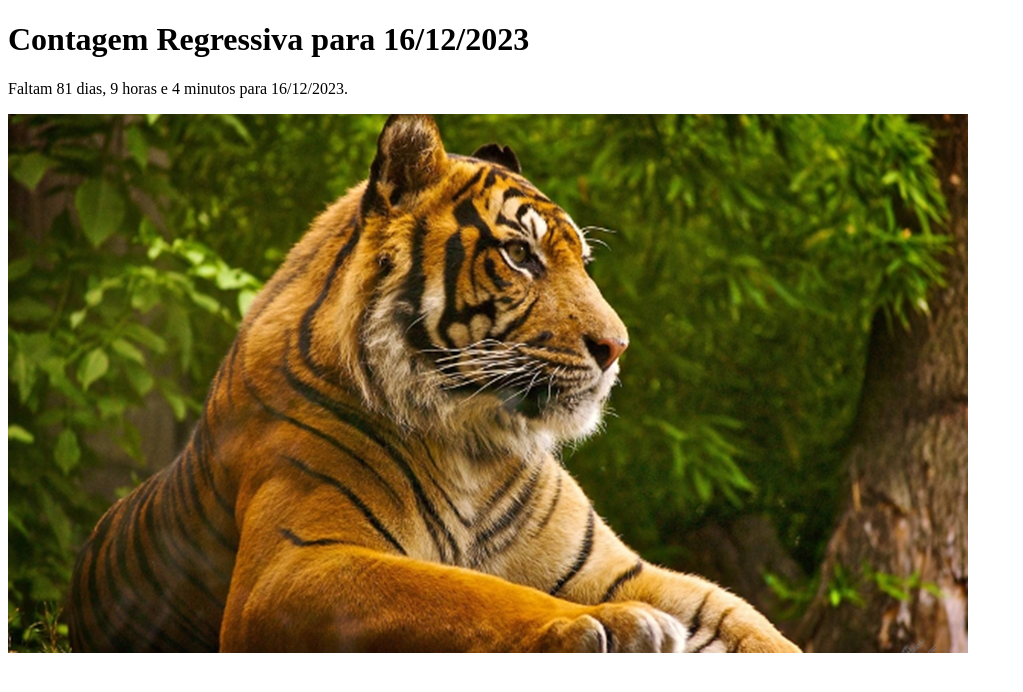
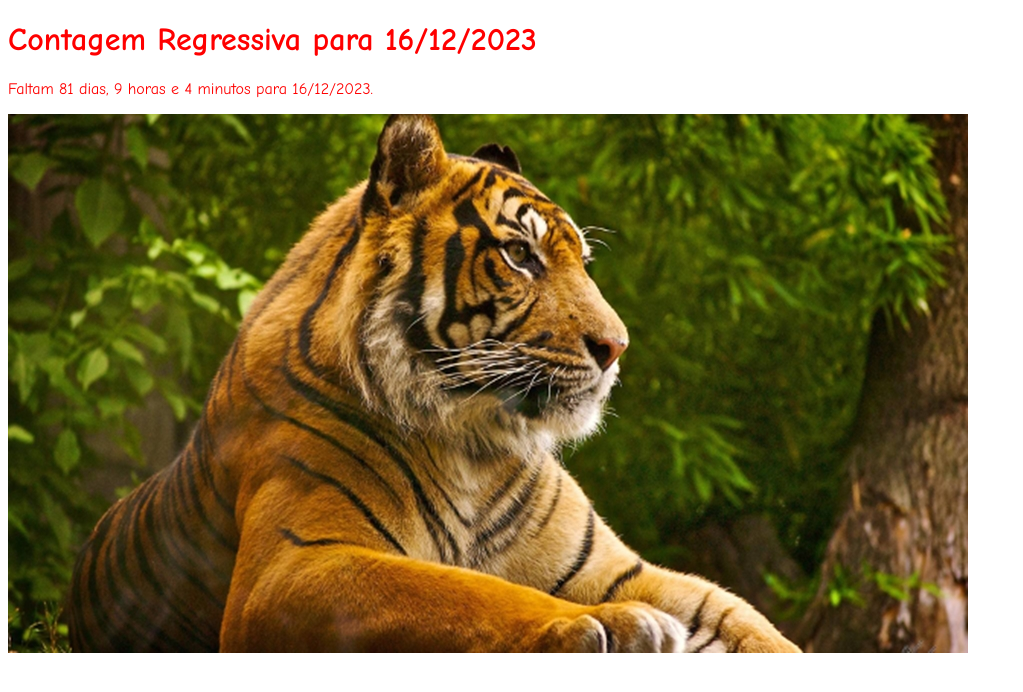
Before and after one commit to rzibordi/contagem, a plain HTML site: page index.html in a window 1280 px wide. Shown: the whole page, without its empty margins (0-1023 px from the left). Drawn offline with Linux system fonts and the light colour scheme.

Commit message:
Add files via upload

```diff
--- a/index.html
+++ b/index.html
@@ -4,11 +4,12 @@
     <meta charset="UTF-8">
     <meta name="viewport" content="width=device-width, initial-scale=1.0">
     <title>Contagem Regressiva</title>
+    <link rel="stylesheet" href="styles.css"> <!-- Adiciona um arquivo CSS externo para estilos personalizados -->
 </head>
 <body>
     <div id="countdown">
-        <h1>Contagem Regressiva para 16/12/2023</h1>
-        <p id="countdown-text"></p>
+        <h1 class="festive-text">Contagem Regressiva para 16/12/2023</h1>
+        <p id="countdown-text" class="festive-text"></p>
     </div>
     <div id="image-container">
         <img id="daily-image" src="" alt="Imagem do Dia">
--- /dev/null
+++ b/styles.css
@@ -0,0 +1,5 @@
+/* Estilos festivos */
+.festive-text {
+    font-family: 'Comic Sans MS', cursive; /* Altere a fonte para uma fonte festiva de sua escolha */
+    color: red; /* Altere a cor do texto para uma cor festiva de sua escolha */
+}
```
